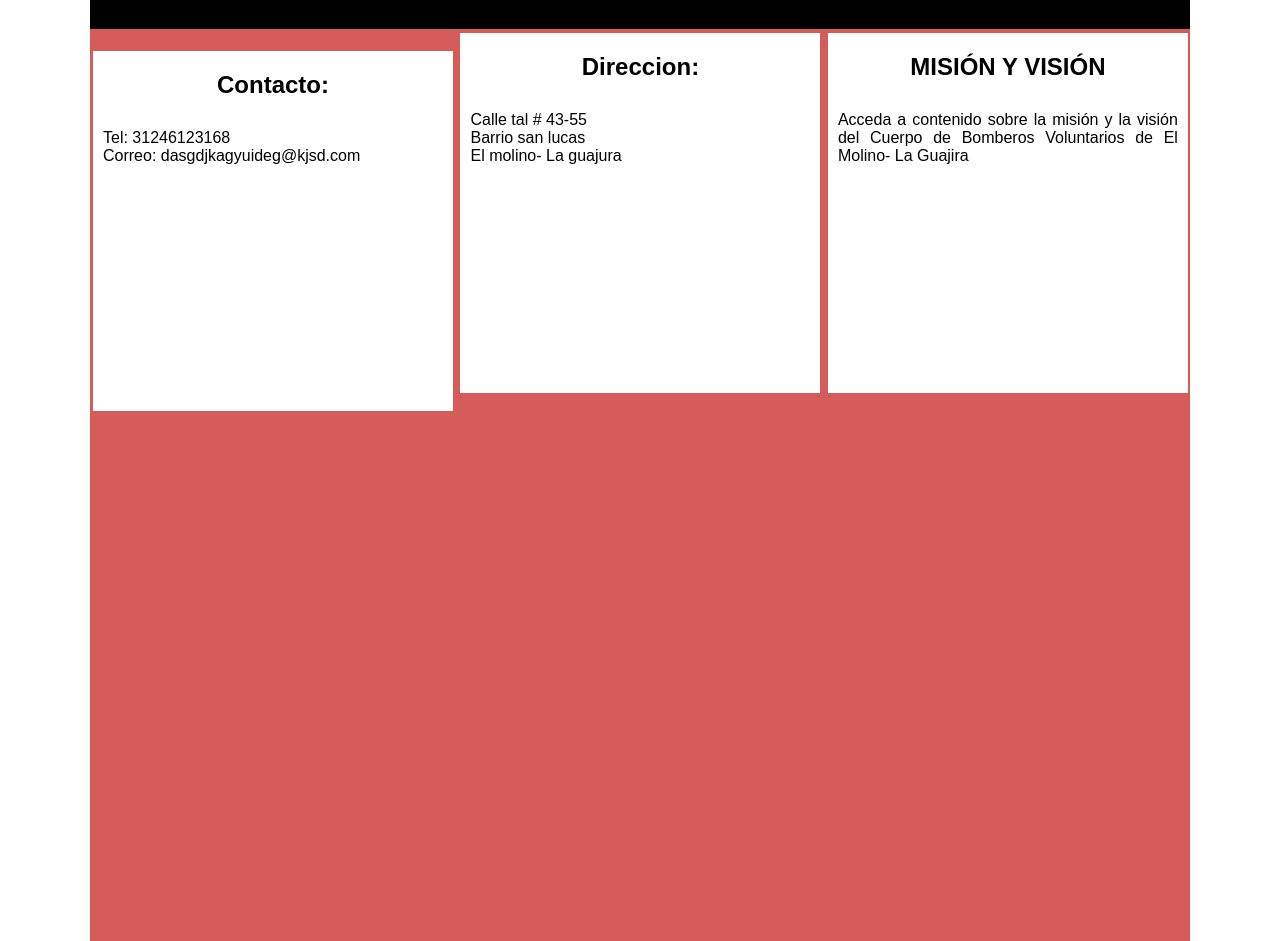
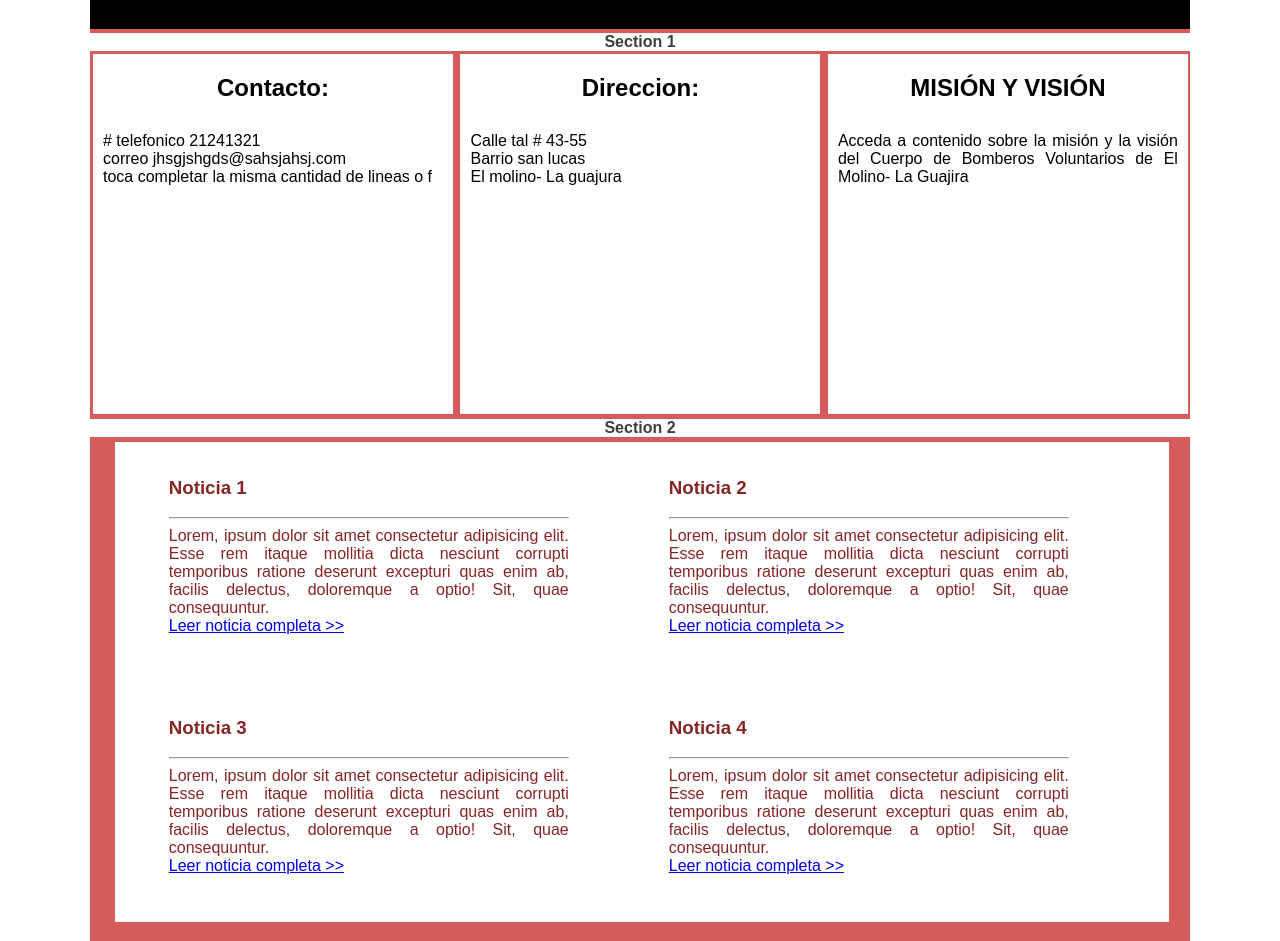
Before and after one commit to mandresblanco/first_web, a plain HTML site: page index.html in a window 1280 px wide. Shown: the part 571-1512 px from the top of the page. Drawn offline with Linux system fonts and the light colour scheme.

Commit message:
commit Rama1

```diff
--- a/index.html
+++ b/index.html
@@ -45,6 +45,10 @@
     </div>
 
 
+<div class="section-1">
+    <p class="section-text">Section 1</p>
+
+
 
    <div class="col-3">
        <div class="service-content">
@@ -53,13 +57,12 @@
                Contacto:
            </h2>
            <p class="service-text">
-              Tel: 31246123168 <br>
-              Correo: dasgdjkagyuideg@kjsd.com
-
+            # telefonico 21241321 <br>
+            correo jhsgjshgds@sahsjahsj.com <br>
+            toca completar la misma cantidad de lineas o f
            </p>
        </div>
    </div>
-
    <div class="col-3">
     <div class="service-content">
 
@@ -74,6 +77,8 @@
     </div>
 </div>
 
+
+
    <div class="col-3">
        <div class="service-content">
 
@@ -85,7 +90,61 @@
            </p>
        </div>
    </div>
+</div>
 
+
+   <div class="section-2">
+    <p class="section-text2">Section 2</p>
+
+    <div class="section-news">
+
+        <div class="news">
+            <div class="news-data">
+                    <div class="news-text">
+                    <h3 class="news-title">Noticia 1</h3>
+                    <hr>
+                    <p class="news-info" style="margin:0; padding:0;">Lorem, ipsum dolor sit amet consectetur adipisicing
+                        elit. Esse rem itaque mollitia dicta nesciunt corrupti temporibus ratione deserunt excepturi
+                        quas enim ab, facilis delectus, doloremque a optio! Sit, quae consequuntur.</p>
+                    <span class="news-url"><a href="#">Leer noticia completa >></a></span>
+                </div>
+            </div>
+            <div class="news-data">
+                    <div class="news-text">
+                    <h3 class="news-title">Noticia 2</h3>
+                    <hr>
+                    <p class="news-info" style="margin:0; padding:0;">Lorem, ipsum dolor sit amet consectetur adipisicing
+                        elit. Esse rem itaque mollitia dicta nesciunt corrupti temporibus ratione deserunt excepturi
+                        quas enim ab, facilis delectus, doloremque a optio! Sit, quae consequuntur.</p>
+                    <span class="news-url"><a href="#">Leer noticia completa >></a></span> </div>
+            </div>
+        </div>
+        <div class="news">
+            <div class="news-data">
+
+                <div class="news-text">
+                    <h3 class="news-title">Noticia 3</h3>
+                    <hr>
+                    <p class="news-info" style="margin:0; padding:0;">Lorem, ipsum dolor sit amet consectetur adipisicing
+                        elit. Esse rem itaque mollitia dicta nesciunt corrupti temporibus ratione deserunt excepturi
+                        quas enim ab, facilis delectus, doloremque a optio! Sit, quae consequuntur.</p>
+                    <span class="news-url"><a href="#">Leer noticia completa >></a></span> </div>
+            </div>
+            <div class="news-data">
+
+                <div class="news-text">
+                    <h3 class="news-title">Noticia 4</h3>
+                    <hr>
+                    <p class="news-info" style="margin:0; padding:0;">Lorem, ipsum dolor sit amet consectetur adipisicing
+                        elit. Esse rem itaque mollitia dicta nesciunt corrupti temporibus ratione deserunt excepturi
+                        quas enim ab, facilis delectus, doloremque a optio! Sit, quae consequuntur.</p>
+                    <span class="news-url"><a href="#">Leer noticia completa >></a></span> </div>
+            </div>
+
+        </div>
+    </div>
+
+</div>
 
 
 </div>
--- a/style.css
+++ b/style.css
@@ -74,8 +74,9 @@ body{
     height: 360px;
     background-color: rgb(255, 255, 255);
     display: inline-block;
-    margin-top: 0px;
+    margin-top: 3px;
     margin-left: 3px;
+
     text-align: center;
 }
 
@@ -87,3 +88,50 @@ body{
     text-align: justify;
     bottom: 0;
 }
+
+.section-text{
+
+    margin: 0;
+    color: #3e3e3e;
+    background: white;
+    font-weight: bold;
+    text-align: center;
+
+}
+.section-text2{
+
+    margin: 0;
+    color: #3e3e3e;
+    background: white;
+    font-weight: bold;
+    text-align: center;
+    margin-top: 5px;
+
+}
+.section-news{
+    margin-top: 5px;
+    margin-bottom: 2px;
+    margin-left: 25px;
+}
+.news{
+
+    width: 1000px;
+    background-color: rgb(255, 255, 255);
+    height: 240px;
+    display: -webkit-inline-box;
+    display: -ms-inline-flexbox;
+    display: inline-flex;
+    padding-left: 5%;
+}
+
+
+.news-text{
+    color: rgb(134, 37, 37);
+    text-align: justify;
+    width: 80%;
+    padding: 1em 0;
+}
+
+.news-text > span.news-url{
+    text-align: right;
+}
```
Lines whose indentation alone changed are shown as unchanged.
